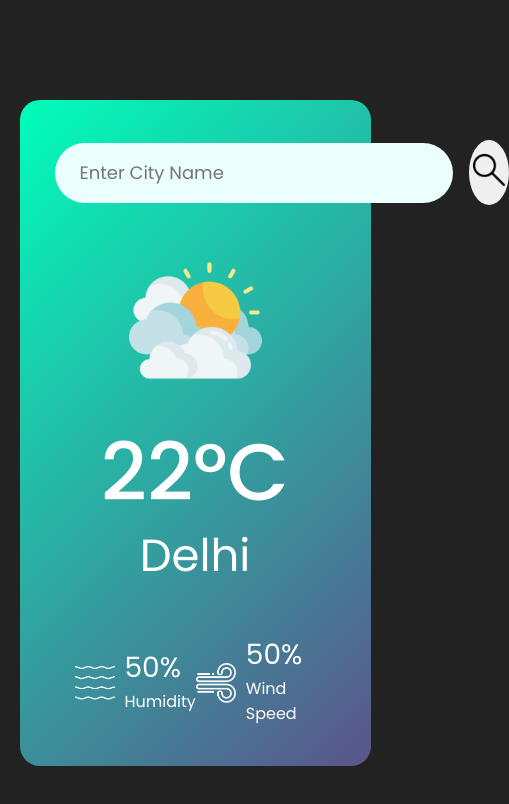
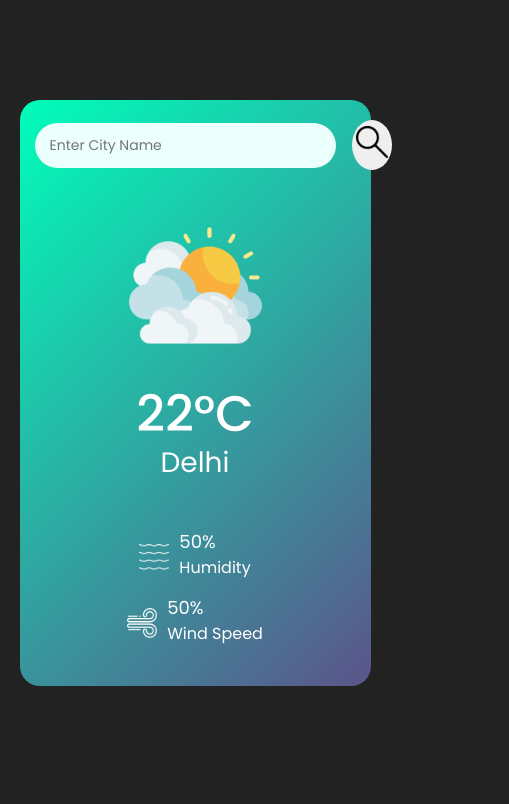
Before and after one commit to UjjWd/weatherapp, a plain HTML site: page index.html in a window 390 px wide. Shown: the whole page, 509 px wide, since content can reach past the window. Drawn offline with Linux system fonts and the light colour scheme.

Commit message:
weatherproject

```diff
--- a/styles.css
+++ b/styles.css
@@ -1,33 +1,34 @@
-*{
-    margin:0;
-    padding:0;
-    font-family:'Poppins',sans-serif;
+* {
+    margin: 0;
+    padding: 0;
+    font-family: 'Poppins', sans-serif;
     box-sizing: border-box;
 }
 
-body{
-    background:#222;
+body {
+    background: #222;
+}
 
-}
-.card{
+.card {
     width: 90%;
     max-width: 470px;
-    background: linear-gradient(135deg,#00feba,#5b548a);
+    background: linear-gradient(135deg, #00feba, #5b548a);
     color: #fff;
     margin: 100px auto 0;
     border-radius: 20px;
     padding: 40px 35px;
     text-align: center;
 }
-.search{
+
+.search {
     width: 100%;
     display: flex;
     align-items: center;
     justify-content: space-between;
 }
-.search input{
+
+.search input {
     border: 0;
-    /* border: none; */
     outline: 0;
     background: #ebfffc;
     color: #555;
@@ -37,57 +38,134 @@ body{
     flex: 1;
     margin-right: 16px;
     font-size: 18px;
+}
 
-}
-.search button{
+.search button {
     border-radius: 50%;
     height: 65px;
     width: 65px;
     border: 0;
     outline: 0;
 }
-.search-logo{
+
+.search-logo {
     width: 40px;
     text-align: center;
-    /* background-color: red; */
-    border:0;
-    /* border-radius: 70%; */
 }
-/* .search::after{
-    /* transition: ; */
-.weather-icon{
-    width:170px;
+
+.weather-icon {
+    width: 170px;
     margin-top: 30px;
+}
 
+.weather h1 {
+    font-size: 80px;
+    font-weight: 500;
 }
-.weather h1{
-    font-size: 80px;
-    font-weight:500;
-}
-.weather h2{
+
+.weather h2 {
     font-size: 45px;
     font-weight: 400;
     margin-top: -10px;
 }
-.details{
+
+.details {
     display: flex;
     align-items: center;
     justify-content: space-between;
     padding: 0 20px;
-
     margin-top: 50px;
 }
-.col{
+
+.col {
     display: flex;
     align-items: center;
     text-align: left;
 }
-.col img{
-    width:40px ;
+
+.col img {
+    width: 40px;
     margin-right: 10px;
+}
 
-}
-.humidity, .wind{
+.humidity, .wind {
     font-size: 28px;
     margin-top: -6px;
 }
+
+/* Responsive Styles */
+@media (max-width: 768px) {
+    .card {
+        padding: 30px 20px;
+    }
+
+    .search input {
+        font-size: 16px;
+        height: 50px;
+        padding: 10px 20px;
+    }
+
+    .search button {
+        height: 55px;
+        width: 55px;
+    }
+
+    .weather h1 {
+        font-size: 60px;
+    }
+
+    .weather h2 {
+        font-size: 35px;
+    }
+
+    .details {
+        flex-direction: column;
+        padding: 0;
+    }
+
+    .col {
+        margin-bottom: 20px;
+        justify-content: center;
+    }
+
+    .humidity, .wind {
+        font-size: 22px;
+    }
+}
+
+@media (max-width: 480px) {
+    .card {
+        padding: 20px 15px;
+    }
+
+    .search input {
+        font-size: 14px;
+        height: 45px;
+        padding: 8px 15px;
+    }
+
+    .search button {
+        height: 50px;
+        width: 50px;
+    }
+
+    .weather h1 {
+        font-size: 50px;
+    }
+
+    .weather h2 {
+        font-size: 28px;
+    }
+
+    .details {
+        padding: 0;
+    }
+
+    .col img {
+        width: 30px;
+    }
+
+    .humidity, .wind {
+        font-size: 18px;
+    }
+}
```
